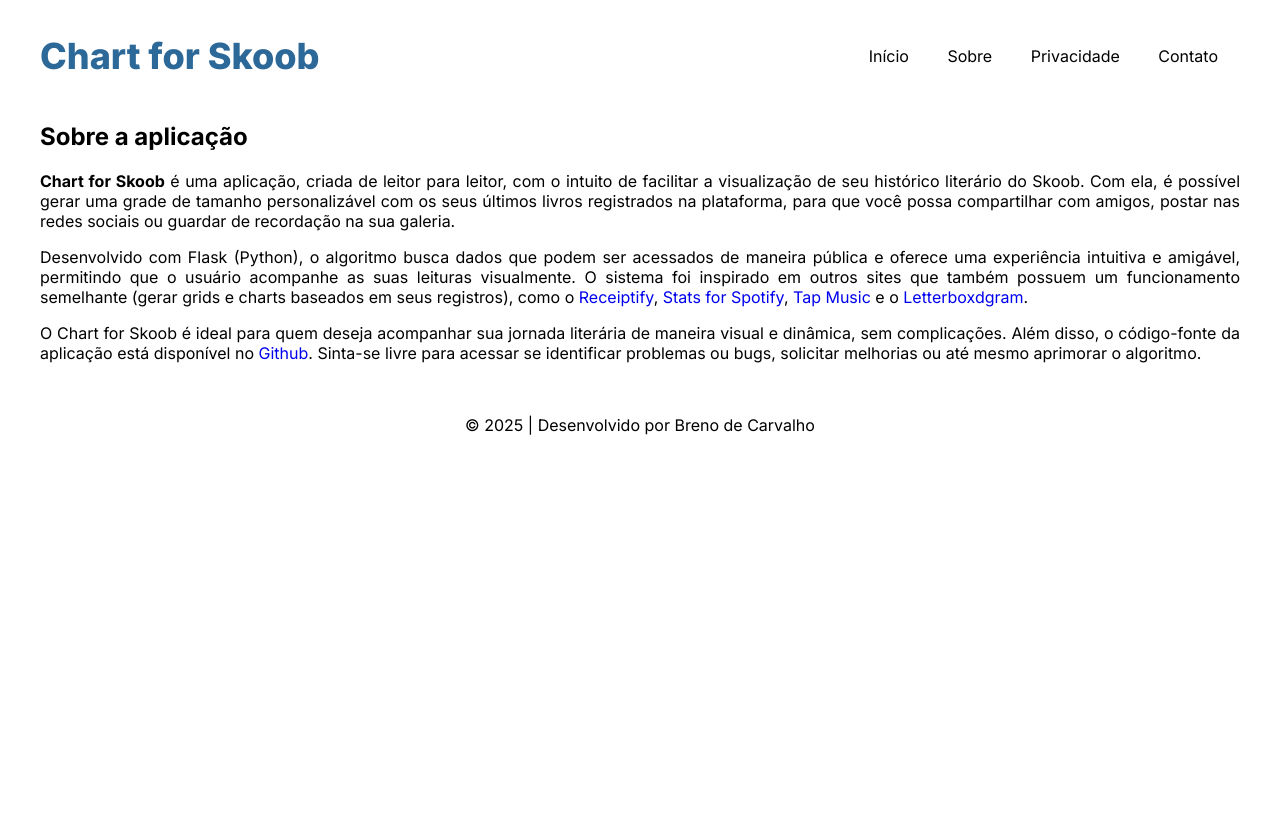
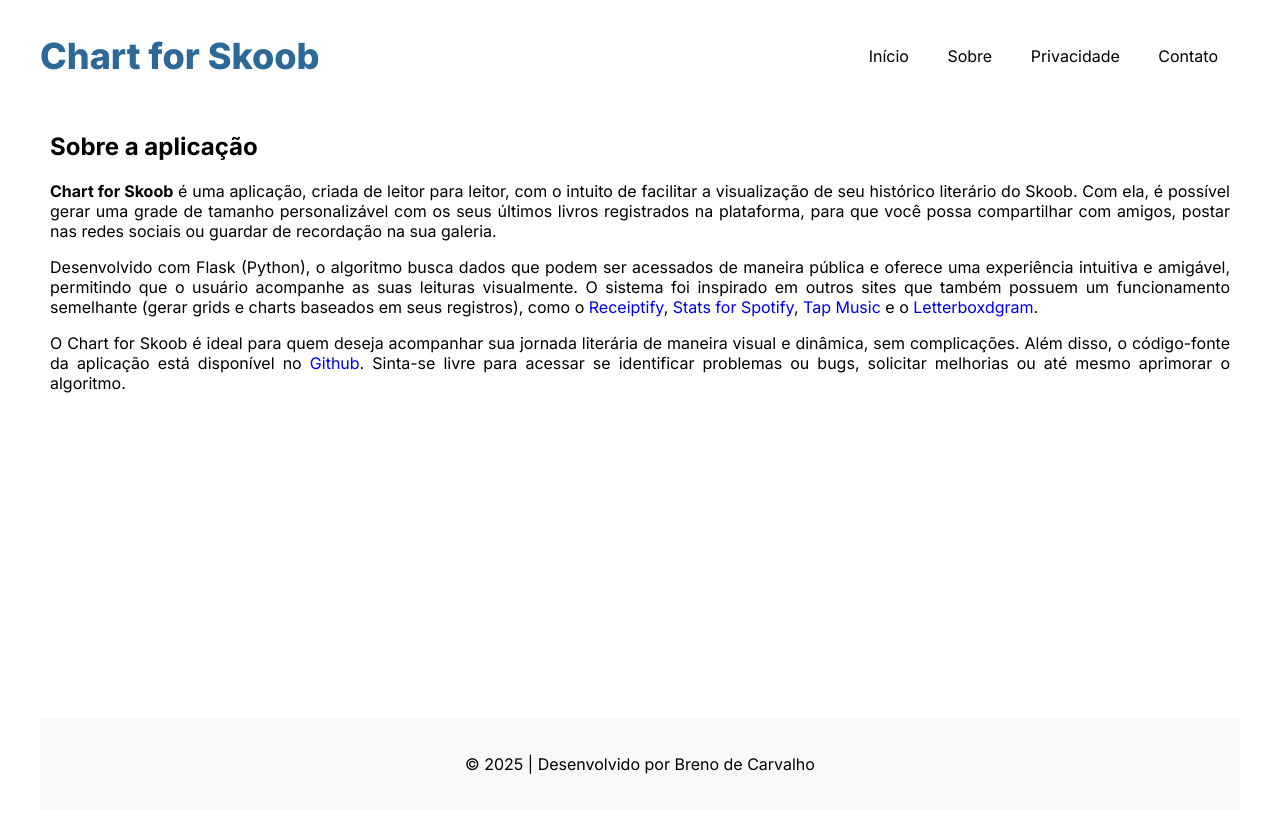
Before and after one commit to brenobcc/chart-for-skoob, a Flask app: page /sobre in a window 1280 px wide. Before the commit the page ends 435 px from the top, so only its background shows below. Run offline with Flask 3, Linux system fonts and the light colour scheme.

Commit message:
fix: floating footer

```diff
--- a/static/style.css
+++ b/static/style.css
@@ -4,12 +4,19 @@
     font-family: "Inter", sans-serif;
 }
 
+html, body {
+    margin: 0;
+    padding: 0;
+    height: 100%;
+}
+
 body {
+    display: flex;
+    flex-direction: column;
+    min-height: 100vh;
     max-width: 1200px;
-    width: 100%;
-    justify-self: center;
+    margin: 0 auto;
     padding: 10px;
-    margin: 0 auto;
 }
 
 header {
@@ -136,6 +143,9 @@ footer {
     display: flex;
     justify-content: center;
     align-items: center;
+    background-color: #f8f8f8;
+    padding: 20px;
+    text-align: center;
     margin-top: 36px;
 }
 
@@ -179,3 +189,8 @@ p {
 p a {
     text-decoration: none;
 }
+
+.main-section {
+    flex: 1;
+    padding: 10px;
+}
--- a/templates/about.html
+++ b/templates/about.html
@@ -21,7 +21,7 @@
         </nav>
     </header>
 
-    <section>
+    <section class="main-section">
         <h1>Sobre a aplicação</h1>
 
         <p><strong>Chart for Skoob</strong> é uma aplicação, criada de leitor para leitor, com o intuito de facilitar a visualização de seu histórico literário do Skoob. Com ela, é possível gerar uma grade de tamanho personalizável com os seus últimos livros registrados na plataforma, para que você possa compartilhar com amigos, postar nas redes sociais ou guardar de recordação na sua galeria.</p>
--- a/templates/contact.html
+++ b/templates/contact.html
@@ -21,7 +21,7 @@
         </nav>
     </header>
 
-    <section>
+    <section class="main-section">
         <h1>Contato</h1>
 
         <p>Caso possua alguma dúvida, sugestão ou crítica ao projeto, por favor, entre em contato através do e-mail <a href="mailto:breno.cvcr@gmail.com">breno.cvcr@gmail.com</a>.</p>
--- a/templates/privacy.html
+++ b/templates/privacy.html
@@ -21,7 +21,7 @@
         </nav>
     </header>
 
-    <section>
+    <section class="main-section">
         <h1>Política de Privacidade</h1>
 
         <p>Esse site não usa os seus dados.</p>
```
